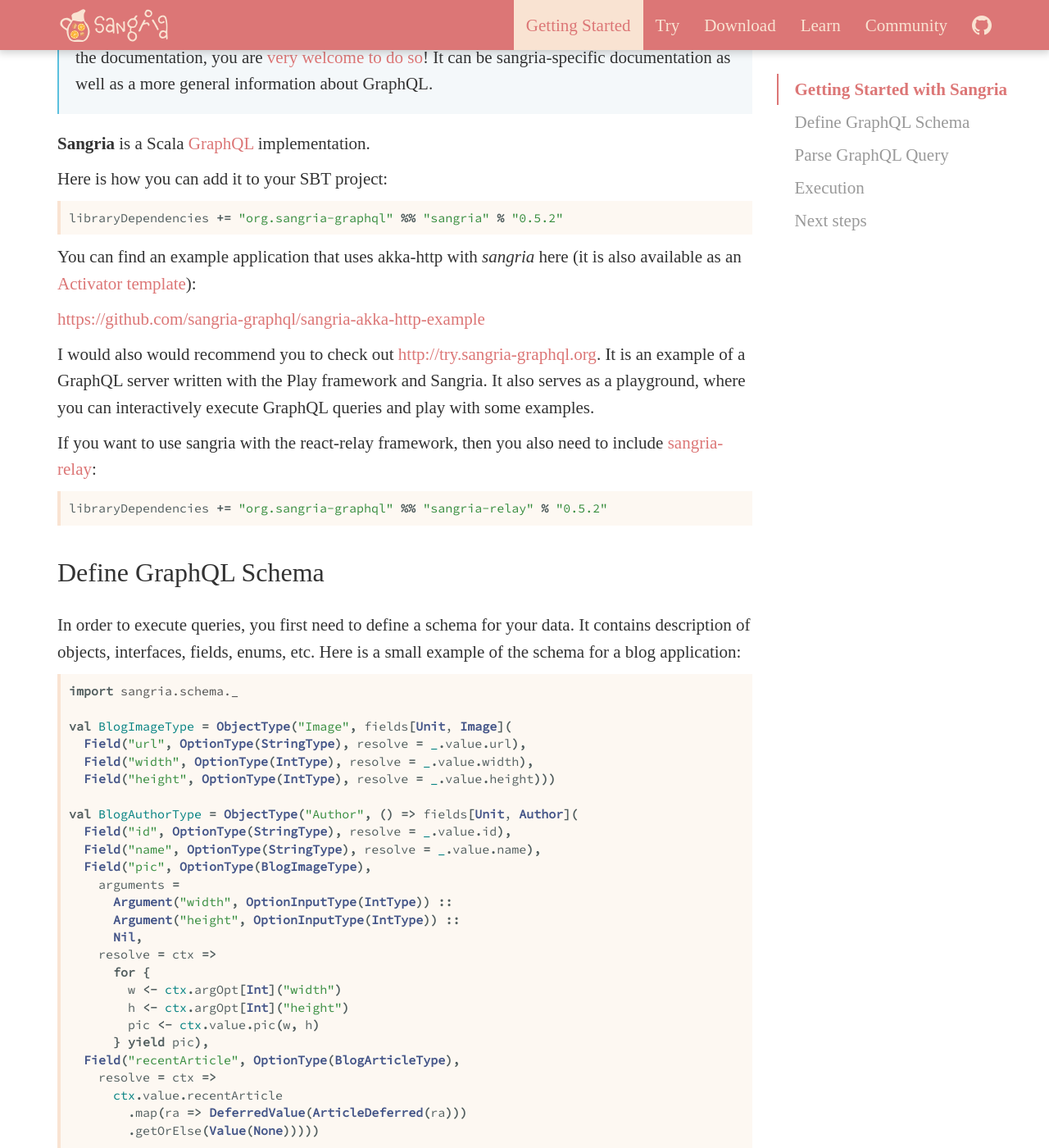
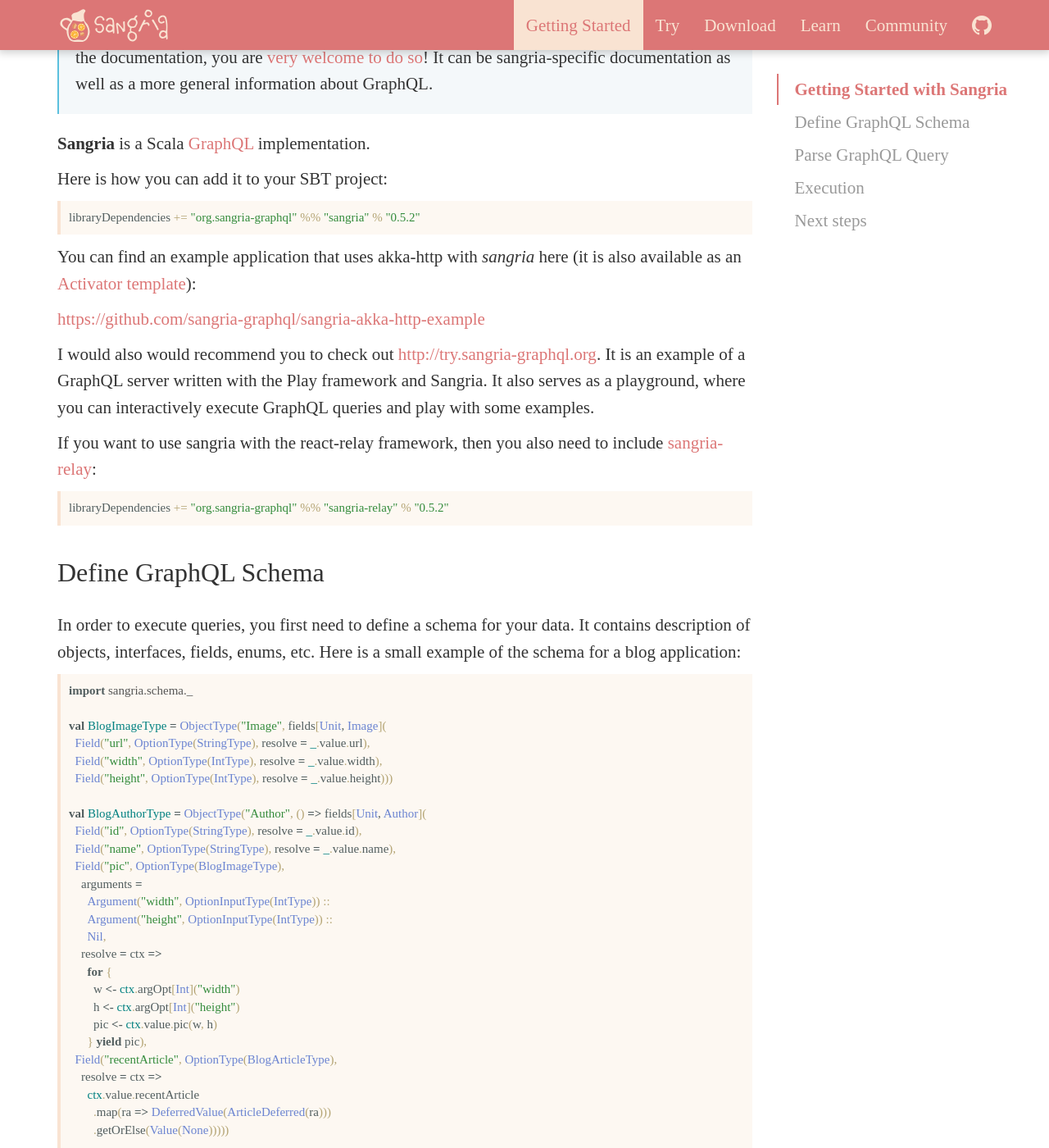
Before and after one commit to sangria-graphql/sangria-graphql.github.io, a Jekyll site: the page built from getting-started.md, in a window 1280 px wide and 1400 px high, scrolled down 480 px. Shown: the whole window at 82% size. Built offline with Jekyll 4.4.1, drawn with Linux system fonts in a browser that asks for light colours.

Commit message:
Improved code highlighting css

```diff
--- a/assets/css/main.css
+++ b/assets/css/main.css
@@ -1,5 +1,3 @@
-@import url(http://fonts.googleapis.com/css?family=Source+Code+Pro);
-
 .jumbotron, .footer-section, .navbar-fixed-top {
   background-color: #DC7676;
 }
@@ -158,8 +156,14 @@
   color: #000000;
 }
 
+code.highlighter-rouge {
+  font-family: "fira-mono";
+  background: none;
+  color: #E19F6D;
+}
+
 pre code {
-  font-family: "Source Code Pro";
+  font-family: "fira-mono";
   font-size: 15px;
 }
 
@@ -488,3 +492,19 @@
 .navbar-nav>li>a {
   line-height: 22px;
 }
+
+.highlight .kt, .highlight .nc {
+  color: #6B84D1;
+  /*color: #E19F6D;*/
+  font-weight: normal;
+}
+
+.highlight .o {
+  color: #B4A474;
+  font-weight: normal;
+}
+
+.highlight .err {
+  color: #525e5f;
+  background: none;
+}
```
Also changed, not shown: learn.md (+2 -1 lines).
